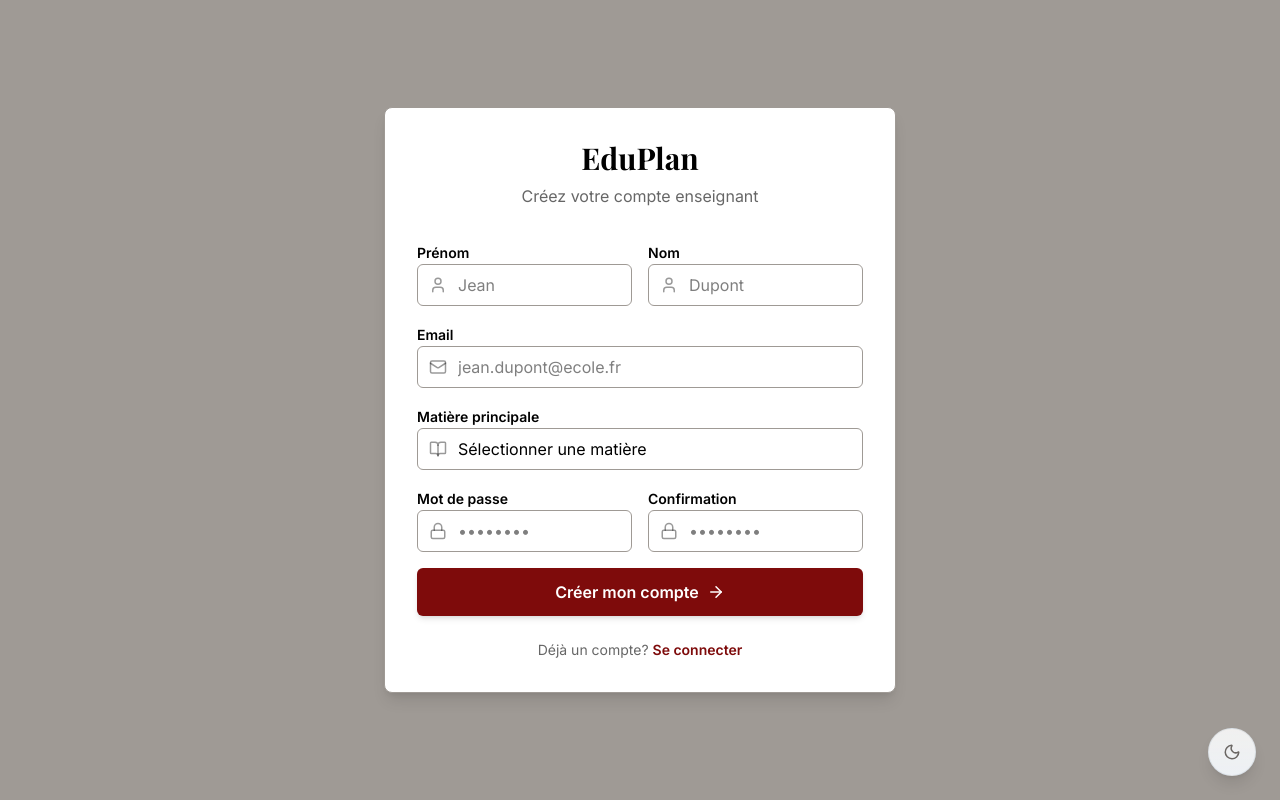
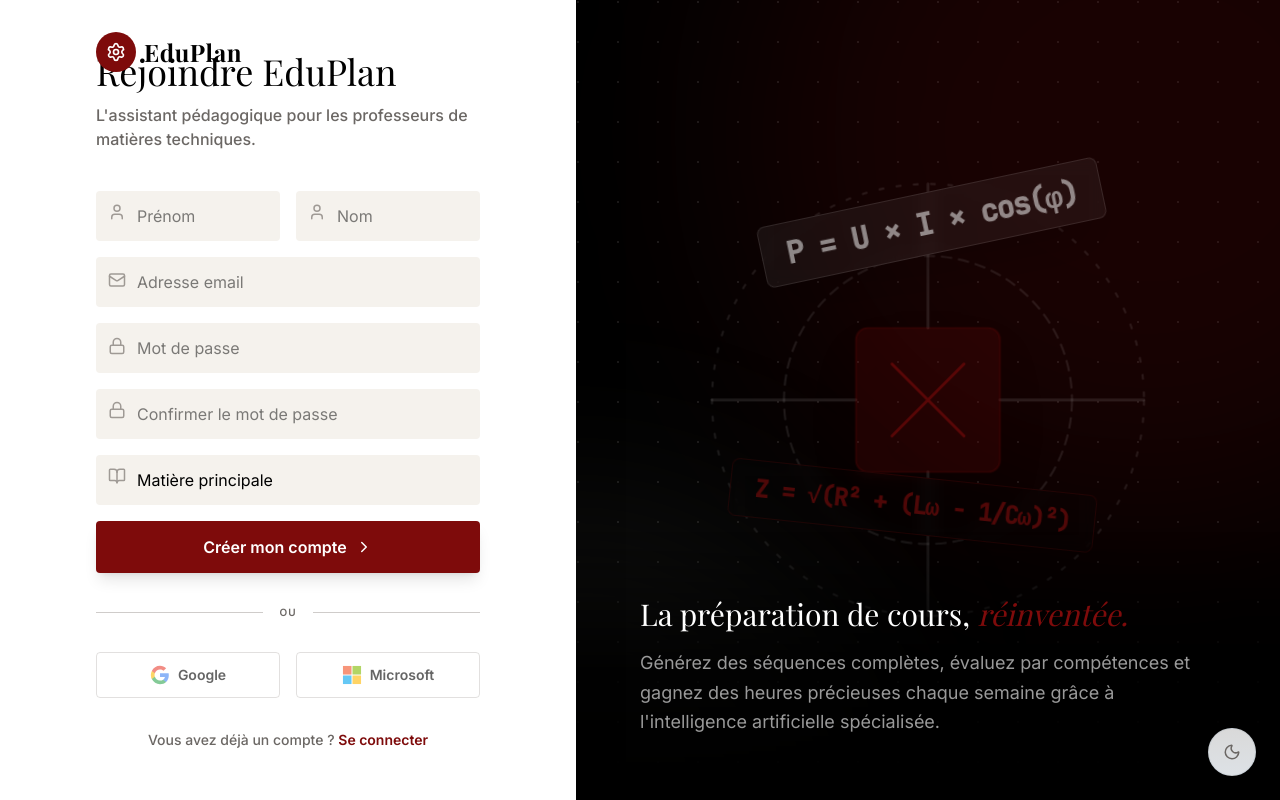
Before and after one commit to randolphekm27-del/Eduplan_pedagogie, a React (Vite) app: page /signup in a window 1280 px wide. Built offline with nearby package versions, Linux system fonts and the light colour scheme; no server answers; a web font is replaced by a local one.

Commit message:
correction d'erreur 404 lors du rafresh

```diff
--- a/src/App.tsx
+++ b/src/App.tsx
@@ -2,8 +2,7 @@
 import { Toaster } from 'sonner';
 import DashboardLayout from './layouts/DashboardLayout';
 import LandingPage from './pages/LandingPage';
-import LoginPage from './pages/LoginPage';
-import SignupPage from './pages/SignupPage';
+import AuthPage from './pages/AuthPage';
 import Dashboard from './pages/Dashboard';
 import CreationOptions from './pages/CreationOptions';
 import AIPrompt from './pages/AIPrompt';
@@ -41,8 +40,8 @@
             <Router>
               <Routes>
               <Route path="/" element={<LandingPage />} />
-              <Route path="/login" element={<LoginPage />} />
-              <Route path="/signup" element={<SignupPage />} />
+              <Route path="/login" element={<AuthPage />} />
+              <Route path="/signup" element={<AuthPage />} />
               <Route path="/pricing" element={<Pricing />} />
 
               <Route element={<PublicPageLayout />}>
--- a/src/pages/AuthPage.tsx
+++ b/src/pages/AuthPage.tsx
@@ -1,102 +1,157 @@
-import React, { useState } from 'react';
-import { Link, useNavigate } from 'react-router-dom';
-import { Settings, Mail, Lock, User, ChevronRight } from 'lucide-react';
-import { motion } from 'motion/react';
+import React, { useState, useEffect } from 'react';
+import { Link, useNavigate, useLocation } from 'react-router-dom';
+import { Settings, Mail, Lock, User, ChevronRight, Loader2, BookOpen } from 'lucide-react';
+import { motion, AnimatePresence } from 'motion/react';
 import { toast } from 'sonner';
+import { useAuth } from '../context/AuthContext';
 
 export default function AuthPage() {
-  const [isLogin, setIsLogin] = useState(true);
   const navigate = useNavigate();
+  const location = useLocation();
+  const { login, signup } = useAuth();
 
-  const handleSubmit = (e: React.FormEvent) => {
+  // Default to login mode if not on /signup path explicitly
+  const [isLogin, setIsLogin] = useState(location.pathname !== '/signup');
+  const [isLoading, setIsLoading] = useState(false);
+
+  // Login Form State
+  const [email, setEmail] = useState('');
+  const [password, setPassword] = useState('');
+
+  // Signup Form Additional State
+  const [firstName, setFirstName] = useState('');
+  const [lastName, setLastName] = useState('');
+  const [confirmPassword, setConfirmPassword] = useState('');
+  const [subject, setSubject] = useState('');
+
+  // Sync state if url changes
+  useEffect(() => {
+    setIsLogin(location.pathname !== '/signup');
+  }, [location.pathname]);
+
+  const handleSubmit = async (e: React.FormEvent) => {
     e.preventDefault();
-    toast.success(isLogin ? 'Connexion réussie' : 'Compte créé avec succès');
-    navigate('/dashboard');
+
+    if (!email.trim() || !password.trim()) {
+        toast.error('Erreur', { description: 'Veuillez remplir les champs obligatoires.' });
+        return;
+    }
+
+    setIsLoading(true);
+
+    try {
+      if (isLogin) {
+          await login(email, password);
+          toast.success('Connecté avec succès!', { description: `Ravi de vous revoir.` });
+          setTimeout(() => {
+              navigate('/dashboard', { replace: true });
+          }, 100);
+      } else {
+          if (!firstName.trim() || !lastName.trim() || !subject.trim()) {
+              toast.error('Erreur', { description: 'Veuillez remplir votre nom et matière.' });
+              setIsLoading(false);
+              return;
+          }
+          if (password !== confirmPassword) {
+              toast.error('Erreur', { description: 'Les mots de passe ne correspondent pas.' });
+              setIsLoading(false);
+              return;
+          }
+          await signup(email, password, firstName, lastName, 'teacher', subject);
+          toast.success('Compte créé avec succès!', { description: 'Bienvenue sur EduPlan.' });
+
+          setIsLogin(true); // Switch to login to force them to sign in, or auto redirect
+          navigate('/login');
+      }
+    } catch (error) {
+        console.error('Auth error:', error);
+        toast.error(isLogin ? "Erreur de connexion" : "Erreur d'inscription", {
+            description: error instanceof Error ? error.message : 'Identifiants incorrects.'
+        });
+    } finally {
+        setIsLoading(false);
+    }
   };
 
   const handleComingSoon = (e: React.MouseEvent) => {
     e.preventDefault();
-    toast.info('Bientôt disponible', {
-      description: 'Cette fonctionnalité est en cours de développement.'
-    });
+    toast.info('Bientôt disponible', { description: 'Cette fonctionnalité est en cours de configuration.' });
+  };
+
+  const toggleMode = () => {
+    navigate(isLogin ? '/signup' : '/login');
   };
 
   return (
-    <div className="min-h-screen flex bg-edu-bg font-sans text-edu-black">
-      {/* Left Column - Form (60%) */}
-      <div className="w-full lg:w-[60%] flex flex-col justify-center px-8 sm:px-16 md:px-24 lg:px-32 relative z-10">
-        <div className="absolute top-8 left-8 sm:left-16 md:left-24 lg:left-32">
-          <Link to="/" className="flex items-center gap-2">
-            <Settings className="text-edu-red" size={24} />
-            <span className="font-serif text-xl font-bold">EduPlan</span>
+    <div className="min-h-screen flex bg-edu-bg font-sans text-edu-black selection:bg-edu-red selection:text-edu-bg">
+      {/* Left Column - Form (50% to 60%) */}
+      <div className="w-full lg:w-[50%] xl:w-[45%] flex flex-col justify-center px-8 sm:px-16 md:px-24 relative z-10 bg-white shadow-[20px_0_40px_rgba(0,0,0,0.05)]">
+        <div className="absolute top-8 left-8 sm:left-16 md:left-24">
+          <Link to="/" className="flex items-center gap-2 group">
+            <div className="w-10 h-10 rounded-full bg-edu-red flex items-center justify-center text-white group-hover:scale-110 transition-transform"><Settings size={20} /></div>
+            <span className="font-serif text-2xl font-bold tracking-wide">EduPlan</span>
           </Link>
         </div>
 
         <motion.div
-          initial={{ opacity: 0, y: 20 }}
-          animate={{ opacity: 1, y: 0 }}
+          initial={{ opacity: 0, x: -20 }}
+          animate={{ opacity: 1, x: 0 }}
           transition={{ duration: 0.5 }}
-          className="max-w-md w-full mx-auto mt-16"
+          className="max-w-sm w-full mx-auto"
         >
-          <h1 className="font-serif text-4xl mb-2">Bienvenue sur EduPlan</h1>
-          <p className="text-edu-dark mb-10">L'assistant pédagogique pour les professeurs de matières techniques.</p>
+          <div className="mb-10 text-center lg:text-left">
+              <h1 className="font-serif text-4xl mb-3 text-edu-black">{isLogin ? 'Bon retour' : 'Rejoindre EduPlan'}</h1>
+              <p className="text-edu-dark font-medium">L'assistant pédagogique pour les professeurs de matières techniques.</p>
+          </div>
 
-          <form onSubmit={handleSubmit} className="space-y-5">
+          <form onSubmit={handleSubmit} className="space-y-4">
+            <AnimatePresence mode="popLayout">
                 {!isLogin && (
+                  <motion.div
+                    initial={{ opacity: 0, height: 0, marginBottom: 0 }}
+                    animate={{ opacity: 1, height: 'auto', marginBottom: 16 }}
+                    exit={{ opacity: 0, height: 0, marginBottom: 0 }}
+                    className="grid grid-cols-2 gap-4"
+                  >
                     <div className="relative group">
-                <div className="absolute inset-y-0 left-0 pl-3 flex items-center pointer-events-none">
-                  <User size={18} className="text-edu-light group-focus-within:text-edu-red transition-colors" />
+                        <User size={18} className="absolute left-3 top-3 text-edu-light group-focus-within:text-edu-red transition-colors" />
+                        <input type="text" placeholder="Prénom" value={firstName} onChange={e=>setFirstName(e.target.value)} className="w-full pl-10 pr-4 py-3 bg-[#F5F2ED] border border-transparent rounded-[4px] outline-none focus:border-edu-red focus:bg-white focus:ring-1 focus:ring-edu-red transition-all" />
                     </div>
-                <input
-                  type="text"
-                  placeholder="Nom complet"
-                  className="w-full pl-10 pr-4 py-3 bg-white border border-edu-light/50 rounded-[2px] outline-none focus:border-edu-red focus:ring-1 focus:ring-edu-red transition-all"
-                  required
-                />
+                    <div className="relative group">
+                        <User size={18} className="absolute left-3 top-3 text-edu-light group-focus-within:text-edu-red transition-colors" />
+                        <input type="text" placeholder="Nom" value={lastName} onChange={e=>setLastName(e.target.value)} className="w-full pl-10 pr-4 py-3 bg-[#F5F2ED] border border-transparent rounded-[4px] outline-none focus:border-edu-red focus:bg-white focus:ring-1 focus:ring-edu-red transition-all" />
                     </div>
+                  </motion.div>
                 )}
+            </AnimatePresence>
 
             <div className="relative group">
-              <div className="absolute inset-y-0 left-0 pl-3 flex items-center pointer-events-none">
-                <Mail size={18} className="text-edu-light group-focus-within:text-edu-red transition-colors" />
-              </div>
-              <input
-                type="email"
-                placeholder="Adresse email"
-                className="w-full pl-10 pr-4 py-3 bg-white border border-edu-light/50 rounded-[2px] outline-none focus:border-edu-red focus:ring-1 focus:ring-edu-red transition-all"
-                required
-              />
+              <Mail size={18} className="absolute left-3 top-3.5 text-edu-light group-focus-within:text-edu-red transition-colors" />
+              <input type="email" placeholder="Adresse email" value={email} onChange={e=>setEmail(e.target.value)} className="w-full pl-10 pr-4 py-3 bg-[#F5F2ED] border border-transparent rounded-[4px] outline-none focus:border-edu-red focus:bg-white focus:ring-1 focus:ring-edu-red transition-all" required />
             </div>
 
             <div className="relative group">
-              <div className="absolute inset-y-0 left-0 pl-3 flex items-center pointer-events-none">
-                <Lock size={18} className="text-edu-light group-focus-within:text-edu-red transition-colors" />
-              </div>
-              <input
-                type="password"
-                placeholder="Mot de passe"
-                className="w-full pl-10 pr-4 py-3 bg-white border border-edu-light/50 rounded-[2px] outline-none focus:border-edu-red focus:ring-1 focus:ring-edu-red transition-all"
-                required
-              />
+              <Lock size={18} className="absolute left-3 top-3.5 text-edu-light group-focus-within:text-edu-red transition-colors" />
+              <input type="password" placeholder="Mot de passe" value={password} onChange={e=>setPassword(e.target.value)} className="w-full pl-10 pr-4 py-3 bg-[#F5F2ED] border border-transparent rounded-[4px] outline-none focus:border-edu-red focus:bg-white focus:ring-1 focus:ring-edu-red transition-all" required />
             </div>
 
+            <AnimatePresence mode="popLayout">
                 {!isLogin && (
-              <>
+                  <motion.div
+                    initial={{ opacity: 0, height: 0 }}
+                    animate={{ opacity: 1, height: 'auto' }}
+                    exit={{ opacity: 0, height: 0 }}
+                    className="space-y-4"
+                  >
                     <div className="relative group">
-                  <div className="absolute inset-y-0 left-0 pl-3 flex items-center pointer-events-none">
-                    <Lock size={18} className="text-edu-light group-focus-within:text-edu-red transition-colors" />
-                  </div>
-                  <input
-                    type="password"
-                    placeholder="Confirmer le mot de passe"
-                    className="w-full pl-10 pr-4 py-3 bg-white border border-edu-light/50 rounded-[2px] outline-none focus:border-edu-red focus:ring-1 focus:ring-edu-red transition-all"
-                    required
-                  />
+                      <Lock size={18} className="absolute left-3 top-3 text-edu-light group-focus-within:text-edu-red transition-colors" />
+                      <input type="password" placeholder="Confirmer le mot de passe" value={confirmPassword} onChange={e=>setConfirmPassword(e.target.value)} className="w-full pl-10 pr-4 py-3 bg-[#F5F2ED] border border-transparent rounded-[4px] outline-none focus:border-edu-red focus:bg-white focus:ring-1 focus:ring-edu-red transition-all" />
                     </div>
 
                     <div className="relative group">
-                  <select className="w-full px-4 py-3 bg-white border border-edu-light/50 rounded-[2px] outline-none focus:border-edu-red focus:ring-1 focus:ring-edu-red transition-all appearance-none text-edu-dark">
-                    <option value="" disabled selected>Matière principale enseignée</option>
+                      <BookOpen size={18} className="absolute left-3 top-3 text-edu-light group-focus-within:text-edu-red transition-colors z-10" />
+                      <select value={subject} onChange={e=>setSubject(e.target.value)} className="w-full pl-10 pr-4 py-3 bg-[#F5F2ED] border border-transparent rounded-[4px] outline-none focus:border-edu-red focus:bg-white focus:ring-1 focus:ring-edu-red transition-all appearance-none text-edu-black relative z-0">
+                        <option value="" disabled>Matière principale</option>
                         <option value="mel">Maintenance des Équipements (MEL)</option>
                         <option value="elec">Génie Électrique</option>
                         <option value="meca">Mécanique Industrielle</option>
@@ -104,31 +159,34 @@
                         <option value="other">Autre matière technique</option>
                       </select>
                     </div>
-              </>
+                  </motion.div>
                 )}
+            </AnimatePresence>
 
             {isLogin && (
-              <div className="flex justify-end">
-                <button onClick={handleComingSoon} className="text-sm text-edu-dark hover:text-edu-red transition-colors">Mot de passe oublié ?</button>
+              <div className="flex justify-end pt-1">
+                <button type="button" onClick={handleComingSoon} className="text-sm font-semibold text-edu-dark hover:text-edu-red transition-colors hover:underline">Mot de passe oublié ?</button>
               </div>
             )}
 
             <button
               type="submit"
-              className="w-full bg-edu-red text-white py-3.5 rounded-[2px] font-medium hover:bg-[#5a0808] transition-colors shadow-[0_4px_14px_rgba(126,11,11,0.2)] flex items-center justify-center gap-2"
+              disabled={isLoading}
+              className="w-full bg-edu-red text-white py-3.5 rounded-[4px] font-bold hover:bg-[#5a0808] transition-all shadow-lg active:scale-[0.98] flex items-center justify-center gap-2 mt-4"
             >
-              {isLogin ? 'Se connecter' : 'Créer mon compte'} <ChevronRight size={18} />
+              {isLoading ? <Loader2 size={18} className="animate-spin" /> : (isLogin ? 'Se connecter' : 'Créer mon compte')}
+              {!isLoading && <ChevronRight size={18} />}
             </button>
           </form>
 
           <div className="mt-8 flex items-center gap-4">
-            <div className="flex-1 h-px bg-edu-light/30"></div>
-            <span className="text-sm text-edu-dark">ou</span>
-            <div className="flex-1 h-px bg-edu-light/30"></div>
+            <div className="flex-1 h-px bg-edu-light/50"></div>
+            <span className="text-[10px] uppercase font-bold tracking-widest text-edu-dark">Ou</span>
+            <div className="flex-1 h-px bg-edu-light/50"></div>
           </div>
 
           <div className="mt-8 grid grid-cols-2 gap-4">
-            <button onClick={handleComingSoon} className="flex items-center justify-center gap-2 py-2.5 border border-edu-light/50 rounded-[2px] hover:bg-white transition-colors text-sm font-medium">
+            <button type="button" onClick={handleComingSoon} className="flex items-center justify-center gap-2 py-3 border border-edu-light/50 rounded-[4px] hover:bg-[#F5F2ED] hover:border-edu-dark/20 transition-all text-sm font-bold text-edu-black opacity-60">
               <svg className="w-5 h-5" viewBox="0 0 24 24">
                 <path fill="#4285F4" d="M22.56 12.25c0-.78-.07-1.53-.2-2.25H12v4.26h5.92c-.26 1.37-1.04 2.53-2.21 3.31v2.77h3.57c2.08-1.92 3.28-4.74 3.28-8.09z" />
                 <path fill="#34A853" d="M12 23c2.97 0 5.46-.98 7.28-2.66l-3.57-2.77c-.98.66-2.23 1.06-3.71 1.06-2.86 0-5.29-1.93-6.16-4.53H2.18v2.84C3.99 20.53 7.7 23 12 23z" />
@@ -137,7 +195,7 @@
               </svg>
               Google
             </button>
-            <button onClick={handleComingSoon} className="flex items-center justify-center gap-2 py-2.5 border border-edu-light/50 rounded-[2px] hover:bg-white transition-colors text-sm font-medium">
+            <button type="button" onClick={handleComingSoon} className="flex items-center justify-center gap-2 py-3 border border-edu-light/50 rounded-[4px] hover:bg-[#F5F2ED] hover:border-edu-dark/20 transition-all text-sm font-bold text-edu-black opacity-60">
               <svg className="w-5 h-5" viewBox="0 0 21 21">
                 <path fill="#f25022" d="M1 1h9v9H1z" />
                 <path fill="#00a4ef" d="M1 11h9v9H1z" />
@@ -148,11 +206,12 @@
             </button>
           </div>
 
-          <p className="mt-8 text-center text-sm text-edu-dark">
+          <p className="mt-8 text-center text-sm font-medium text-edu-dark">
             {isLogin ? "Vous n'avez pas de compte ? " : "Vous avez déjà un compte ? "}
             <button
-              onClick={() => setIsLogin(!isLogin)}
-              className="text-edu-red font-medium hover:underline"
+              type="button"
+              onClick={toggleMode}
+              className="text-edu-red font-bold hover:underline"
             >
               {isLogin ? "S'inscrire" : "Se connecter"}
             </button>
@@ -160,36 +219,56 @@
         </motion.div>
       </div>
 
-      {/* Right Column - Visual (40%) */}
-      <div className="hidden lg:block w-[40%] bg-edu-dark relative overflow-hidden">
+      {/* Right Column - Visual (50% to 55%) */}
+      <div className="hidden lg:block lg:w-[50%] xl:w-[55%] bg-edu-black relative overflow-hidden">
         {/* Abstract Technical Pattern */}
-        <div className="absolute inset-0 opacity-20" style={{
+        <div className="absolute inset-0 opacity-10" style={{
           backgroundImage: `radial-gradient(circle at 2px 2px, white 1px, transparent 0)`,
-          backgroundSize: '32px 32px'
+          backgroundSize: '40px 40px'
         }}></div>
 
+        {/* Dynamic Light Effects */}
+        <div className="absolute top-0 right-0 w-[800px] h-[800px] bg-edu-red/20 blur-[120px] rounded-full translate-x-1/3 -translate-y-1/3"></div>
+        <div className="absolute bottom-0 left-0 w-[600px] h-[600px] bg-edu-light/10 blur-[100px] rounded-full -translate-x-1/2 translate-y-1/2"></div>
+
         <div className="absolute inset-0 flex items-center justify-center">
-          <div className="relative w-full h-full max-w-lg max-h-lg p-12">
+          <motion.div
+            initial={{ opacity: 0, scale: 0.9 }}
+            animate={{ opacity: 1, scale: 1 }}
+            transition={{ duration: 0.8, ease: "easeOut" }}
+            className="relative w-full h-full max-w-2xl max-h-[800px] p-12"
+          >
             {/* Stylized Circuit/Formula Art */}
-            <svg viewBox="0 0 400 400" className="w-full h-full text-white/10 stroke-current" fill="none" strokeWidth="1">
-              <circle cx="200" cy="200" r="150" strokeDasharray="4 4" />
-              <circle cx="200" cy="200" r="100" />
-              <path d="M50 200 H150 M250 200 H350 M200 50 V150 M200 250 V350" strokeWidth="2" />
-              <rect x="150" y="150" width="100" height="100" className="text-edu-red/20 fill-current" />
-              <path d="M175 175 L225 225 M225 175 L175 225" strokeWidth="2" className="text-edu-red/50" />
+            <svg viewBox="0 0 400 400" className="w-full h-full text-white/10 stroke-current drop-shadow-2xl" fill="none" strokeWidth="1.5">
+              <circle cx="200" cy="200" r="150" strokeDasharray="4 8" className="animate-[spin_60s_linear_infinite]" />
+              <circle cx="200" cy="200" r="100" strokeDasharray="8 4" className="animate-[spin_40s_linear_infinite_reverse]" />
+              <path d="M50 200 H150 M250 200 H350 M200 50 V150 M200 250 V350" strokeWidth="2" strokeLinecap="round" />
+              <rect x="150" y="150" width="100" height="100" className="text-edu-red/20 fill-current" rx="8" />
+              <path d="M175 175 L225 225 M225 175 L175 225" strokeWidth="2" strokeLinecap="round" className="text-edu-red/60" />
             </svg>
 
-            <div className="absolute top-1/4 left-1/4 font-mono text-2xl text-white/30 transform -rotate-12">
+            <motion.div
+               animate={{ y: [0, -10, 0] }}
+               transition={{ duration: 4, repeat: Infinity, ease: "easeInOut" }}
+               className="absolute top-1/4 left-1/4 font-mono text-3xl font-bold tracking-tighter text-white/50 transform -rotate-12 backdrop-blur-sm bg-white/5 px-6 py-3 rounded-lg border border-white/10 shadow-2xl"
+            >
               P = U × I × cos(φ)
-            </div>
-            <div className="absolute bottom-1/3 right-1/4 font-mono text-xl text-edu-red/40 transform rotate-6">
+            </motion.div>
+            <motion.div
+               animate={{ y: [0, 15, 0] }}
+               transition={{ duration: 5, repeat: Infinity, ease: "easeInOut", delay: 1 }}
+               className="absolute bottom-1/3 right-1/4 font-mono text-2xl font-bold tracking-tighter text-edu-red/60 transform rotate-6 backdrop-blur-sm bg-black/20 px-6 py-3 rounded-lg border border-edu-red/20 shadow-2xl"
+            >
               Z = √(R² + (Lω - 1/Cω)²)
-            </div>
-          </div>
+            </motion.div>
+          </motion.div>
         </div>
 
-        {/* Gradient Overlay */}
-        <div className="absolute inset-0 bg-gradient-to-t from-edu-black/80 to-transparent"></div>
+        {/* Content Overlay */}
+        <div className="absolute bottom-0 left-0 right-0 p-16 bg-gradient-to-t from-edu-black via-edu-black/80 to-transparent">
+            <h2 className="font-serif text-3xl text-white mb-4">La préparation de cours, <span className="text-edu-red italic">réinventée.</span></h2>
+            <p className="text-white/60 text-lg max-w-xl leading-relaxed">Générez des séquences complètes, évaluez par compétences et gagnez des heures précieuses chaque semaine grâce à l'intelligence artificielle spécialisée.</p>
+        </div>
       </div>
     </div>
   );
--- a/src/pages/LandingPage.tsx
+++ b/src/pages/LandingPage.tsx
@@ -29,8 +29,8 @@
 
           <div className="flex items-center gap-4">
             <ThemeToggle />
-            <Link to="/signup" className="hidden sm:block">
-              <Button variant="primary" className="text-sm px-6 py-2.5">Essayer gratuitement</Button>
+            <Link to="/login" className="hidden sm:block">
+              <Button variant="primary" className="text-sm px-6 py-2.5">Accéder à la plateforme</Button>
             </Link>
           </div>
         </div>
```
Also changed, not shown: vercel.json (added). Lines whose indentation alone changed are shown as unchanged.
